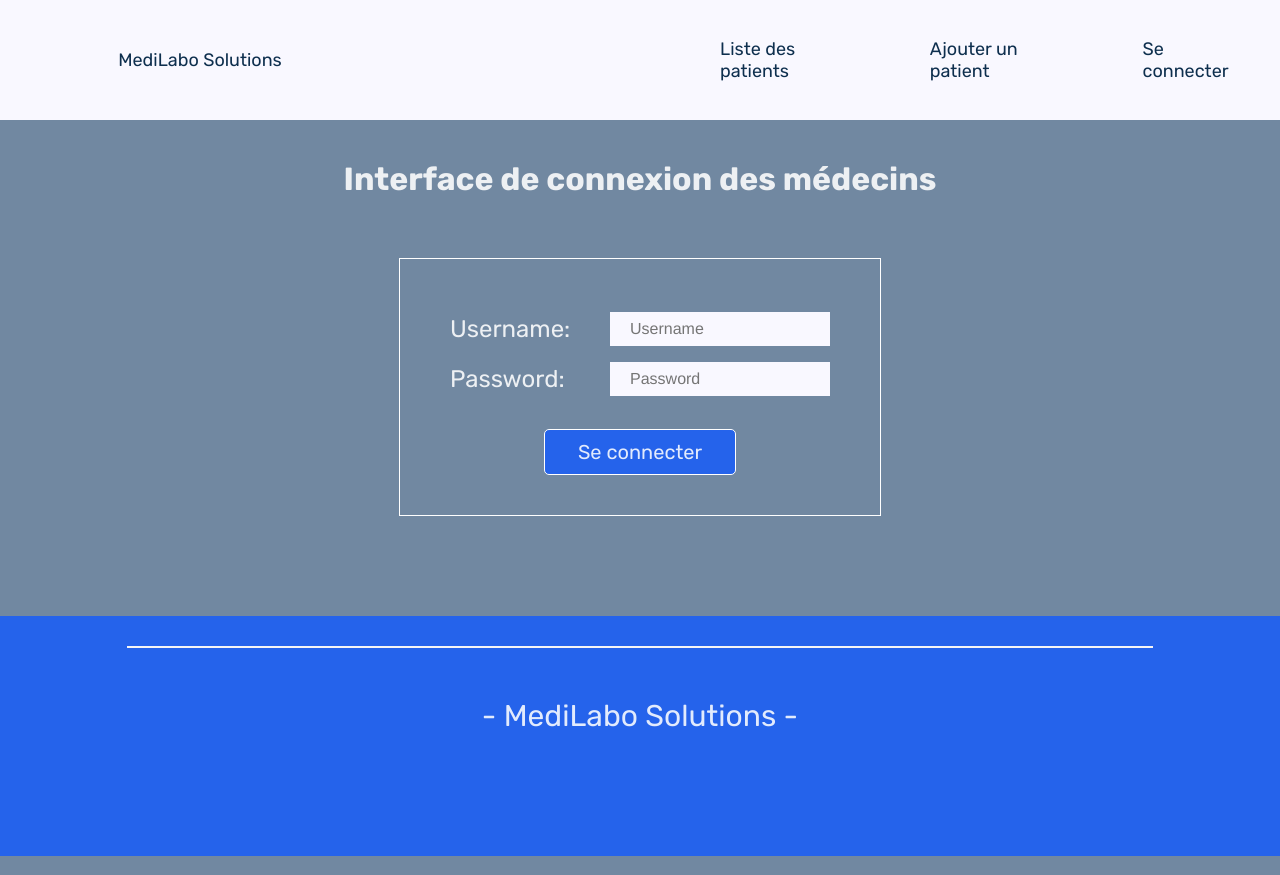
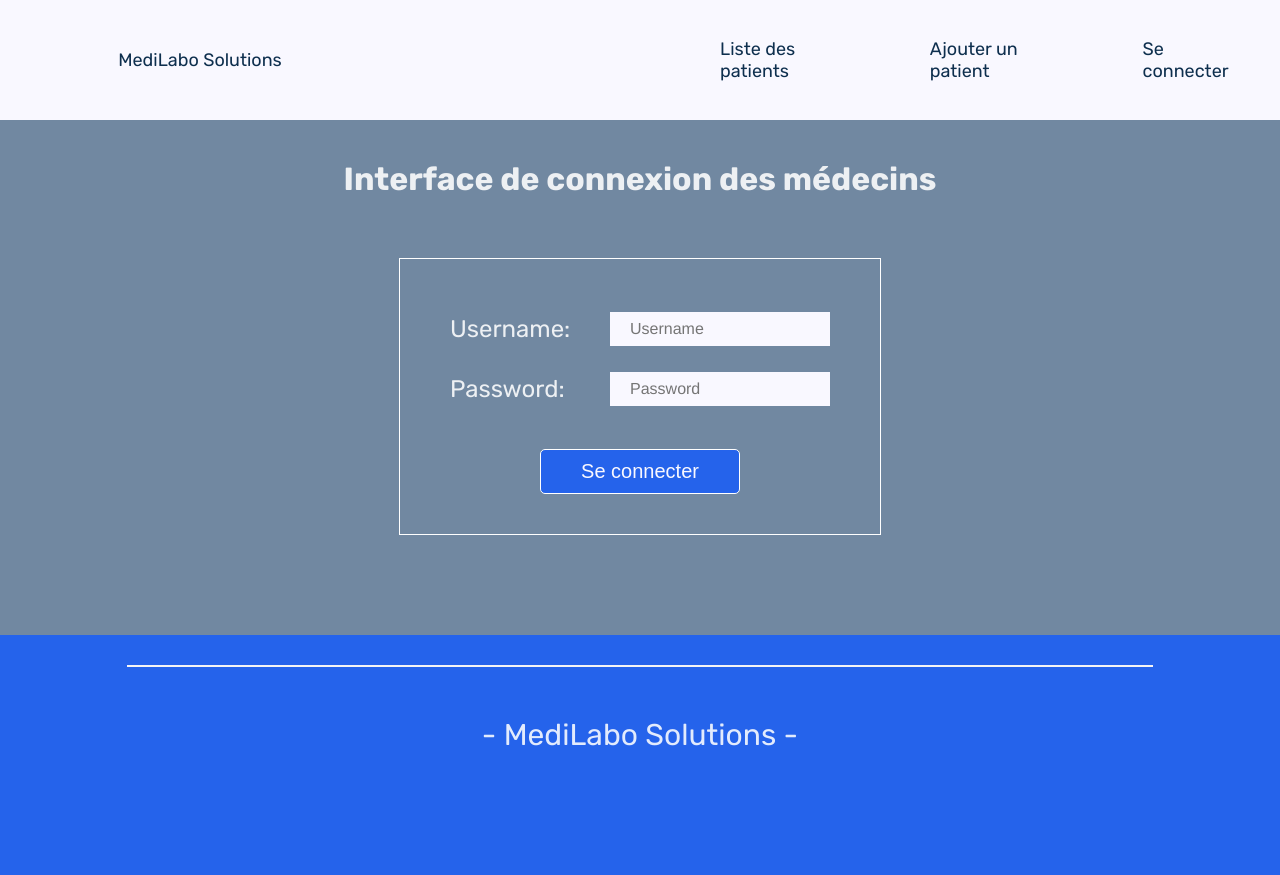
Before and after one commit to Enkiduduh/microservice_interface, a React (Vite) app: page /connexion in a window 1280 px wide. Built offline with nearby package versions, Linux system fonts and the light colour scheme; no server answers; a web font is replaced by a local one.

Commit message:
server port change gateway

```diff
--- a/src/pages/Connexion/Connexion.jsx
+++ b/src/pages/Connexion/Connexion.jsx
@@ -20,9 +20,11 @@ function Connexion() {
   };
   const url = `/api/connexion`;
 
-  const loginUser = async () => {
+  const loginUser = async (e) => {
+    e?.preventDefault?.();
+
     const body = new URLSearchParams();
-    body.append("identifier", formData.username); // email ou username
+    body.append("username", formData.username); // email ou username
     body.append("password", formData.password);
     try {
       const response = await fetch(url, {
@@ -83,9 +85,9 @@ function Connexion() {
             />
           </label>
         </div>
-        <div className="connexion-button " onClick={loginUser}>
+        <button type="submit" className="connexion-button " onClick={loginUser}>
           Se connecter
-        </div>
+        </button>
       </form>
     </div>
   );
--- a/src/pages/Connexion/_connexion.scss
+++ b/src/pages/Connexion/_connexion.scss
@@ -5,7 +5,8 @@
   width: 400px;
   border: 1px solid white;
   padding: 40px;
-
+  display: flex;
+  flex-direction: column;
 }
 .connexion-title {
   width: 100%;
@@ -20,7 +21,7 @@
     justify-content: space-between;
     align-items: center;
     height: 40px;
-     font-size:24px;
+    font-size: 24px;
   }
 
   input {
@@ -48,7 +49,7 @@
 }
 
 .connexion-button {
-  width: 150px;
+  width: 200px;
   border: 1px solid white;
   padding: 10px 20px;
   text-align: center;
@@ -56,6 +57,7 @@
   margin: 30px auto 0 auto;
   font-size: 20px;
   cursor: pointer;
+  color: vars.$quaternary-color;
   background-color: vars.$tertiary-color;
   &:hover {
     background-color: vars.$background2-color;
--- a/src/styles/App.css
+++ b/src/styles/App.css
@@ -245,6 +245,8 @@
   width: 400px;
   border: 1px solid white;
   padding: 40px;
+  display: flex;
+  flex-direction: column;
 }
 
 .connexion-title {
@@ -285,7 +287,7 @@
 }
 
 .connexion-button {
-  width: 150px;
+  width: 200px;
   border: 1px solid white;
   padding: 10px 20px;
   text-align: center;
@@ -293,6 +295,7 @@
   margin: 30px auto 0 auto;
   font-size: 20px;
   cursor: pointer;
+  color: #f9f8ff;
   background-color: #2563eb;
 }
 .connexion-button:hover {
--- a/vite.config.js
+++ b/vite.config.js
@@ -7,7 +7,7 @@ export default defineConfig({
   server: {
     port: 5173,
     proxy: {
-      '/api': { target: "http://localhost:8080", changeOrigin: true }
+      '/api': { target: "http://localhost:8081", changeOrigin: true }
     }
   }
 })
```
Also changed, not shown: 1 other file (tests, documents, lock files or other folders).
